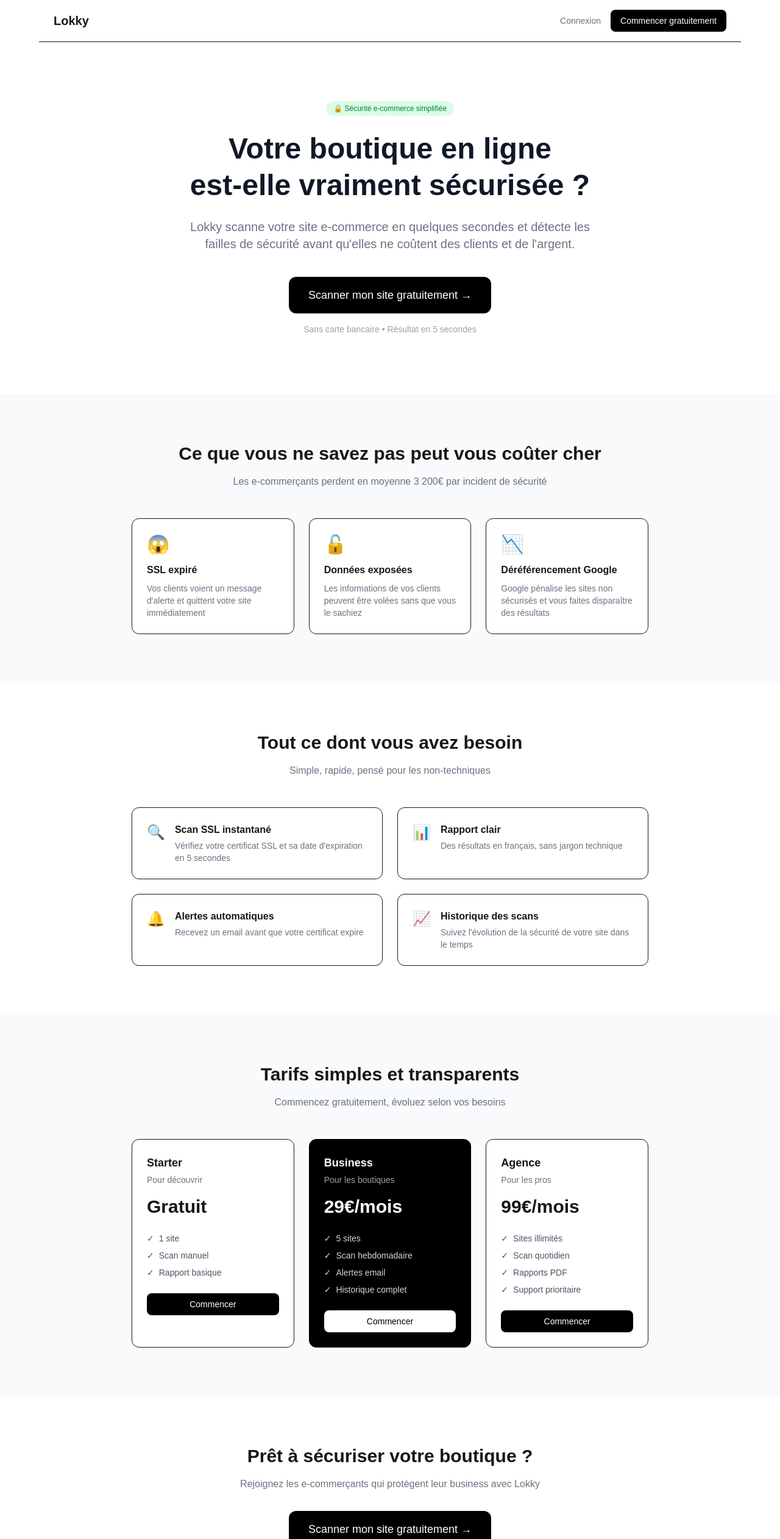
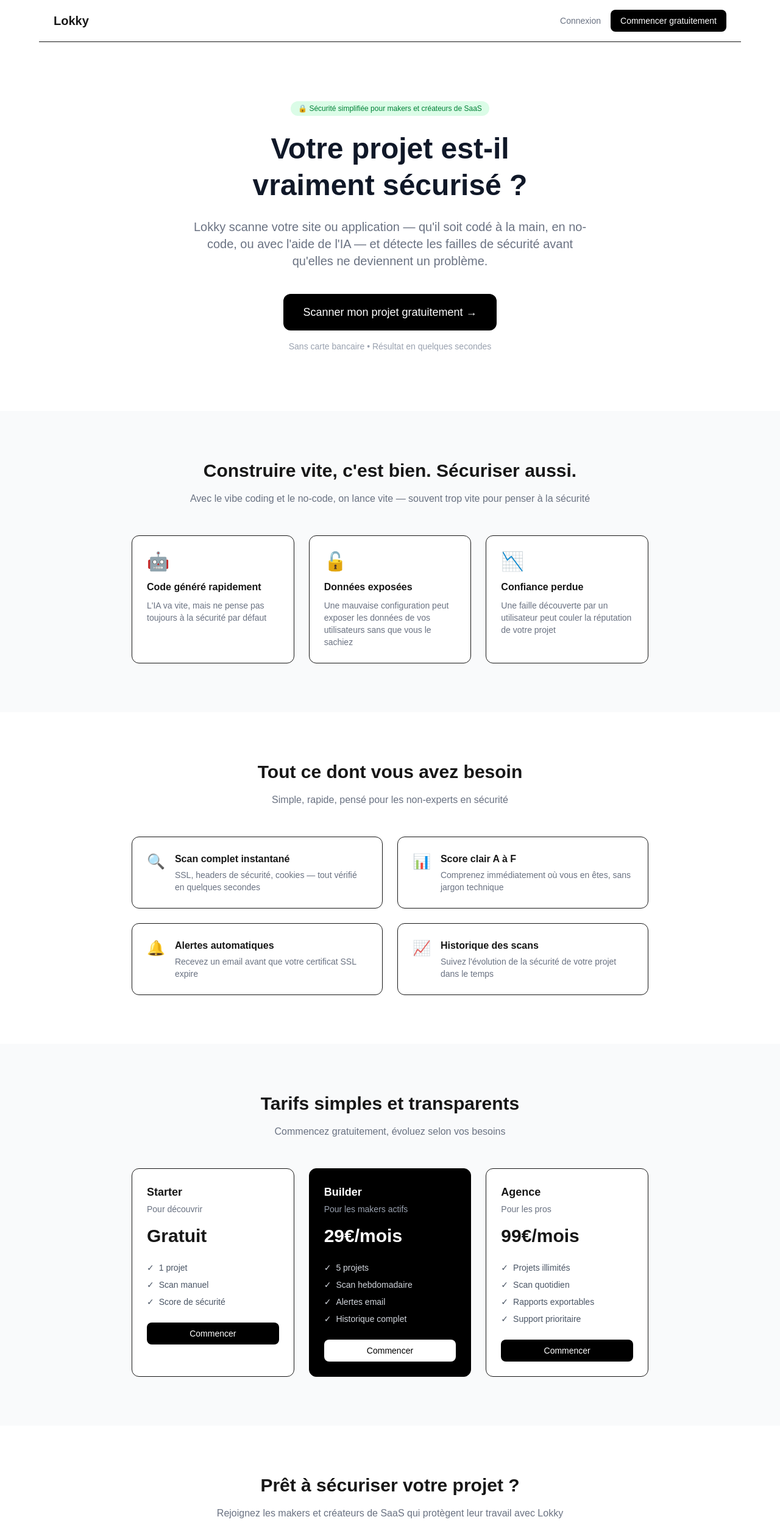
Before and after one commit to Fiodordo/lokky, a Next.js app: page / in a window 1280 px wide. Shown: the top 2524 px of the page at 61% size. Built offline with nearby package versions, Linux system fonts and the light colour scheme.

Commit message:
rebrand to general markers/SaaS audience

```diff
--- a/app/dashboard/page.tsx
+++ b/app/dashboard/page.tsx
@@ -115,13 +115,13 @@ export default function Dashboard() {
 
         {/* Scanner */}
         <div className="bg-white rounded-xl border p-6 space-y-4">
-          <h2 className="text-lg font-semibold text-gray-900">Scanner ma boutique</h2>
-          <p className="text-sm text-gray-700">Vérifiez la sécurité complète de votre boutique en ligne.</p>
+          <h2 className="text-lg font-semibold text-gray-900">Scanner mon projet</h2>
+          <p className="text-sm text-gray-700">Vérifiez la sécurité complète de votre site ou application.</p>
           <input
             type="text"
             value={url}
             onChange={(e) => setUrl(e.target.value)}
-            placeholder="monshop.fr"
+            placeholder="monprojet
             className="w-full border rounded-lg px-4 py-2 text-sm focus:outline-none focus:ring-2 focus:ring-black text-gray-900"
           />
           <button
--- a/app/page.tsx
+++ b/app/page.tsx
@@ -19,30 +19,30 @@ export default function Home() {
       {/* Hero */}
       <section className="max-w-4xl mx-auto px-6 py-24 text-center">
         <div className="inline-block bg-green-100 text-green-700 text-xs font-medium px-3 py-1 rounded-full mb-6">
-          🔒 Sécurité e-commerce simplifiée
+          🔒 Sécurité simplifiée pour makers et créateurs de SaaS
         </div>
         <h1 className="text-5xl font-bold text-gray-900 leading-tight mb-6">
-          Votre boutique en ligne<br />est-elle vraiment sécurisée ?
+          Votre projet est-il<br />vraiment sécurisé ?
         </h1>
         <p className="text-xl text-gray-500 mb-10 max-w-2xl mx-auto">
-          Lokky scanne votre site e-commerce en quelques secondes et détecte les failles de sécurité avant qu'elles ne coûtent des clients et de l'argent.
+          Lokky scanne votre site ou application — qu'il soit codé à la main, en no-code, ou avec l'aide de l'IA — et détecte les failles de sécurité avant qu'elles ne deviennent un problème.
         </p>
         <Link href="/register" className="bg-black text-white px-8 py-4 rounded-xl text-lg font-medium hover:bg-gray-800 inline-block">
-          Scanner mon site gratuitement →
+          Scanner mon projet gratuitement →
         </Link>
-        <p className="text-sm text-gray-400 mt-4">Sans carte bancaire • Résultat en 5 secondes</p>
+        <p className="text-sm text-gray-400 mt-4">Sans carte bancaire • Résultat en quelques secondes</p>
       </section>
 
       {/* Problème */}
       <section className="bg-gray-50 py-20">
         <div className="max-w-4xl mx-auto px-6 text-center">
-          <h2 className="text-3xl font-bold mb-4">Ce que vous ne savez pas peut vous coûter cher</h2>
-          <p className="text-gray-500 mb-12">Les e-commerçants perdent en moyenne 3 200€ par incident de sécurité</p>
+          <h2 className="text-3xl font-bold mb-4">Construire vite, c'est bien. Sécuriser aussi.</h2>
+          <p className="text-gray-500 mb-12">Avec le vibe coding et le no-code, on lance vite — souvent trop vite pour penser à la sécurité</p>
           <div className="grid grid-cols-1 md:grid-cols-3 gap-6">
             {[
-              { emoji: "😱", title: "SSL expiré", desc: "Vos clients voient un message d'alerte et quittent votre site immédiatement" },
-              { emoji: "🔓", title: "Données exposées", desc: "Les informations de vos clients peuvent être volées sans que vous le sachiez" },
-              { emoji: "📉", title: "Déréférencement Google", desc: "Google pénalise les sites non sécurisés et vous faites disparaître des résultats" },
+              { emoji: "🤖", title: "Code généré rapidement", desc: "L'IA va vite, mais ne pense pas toujours à la sécurité par défaut" },
+              { emoji: "🔓", title: "Données exposées", desc: "Une mauvaise configuration peut exposer les données de vos utilisateurs sans que vous le sachiez" },
+              { emoji: "📉", title: "Confiance perdue", desc: "Une faille découverte par un utilisateur peut couler la réputation de votre projet" },
             ].map((item) => (
               <div key={item.title} className="bg-white rounded-xl p-6 border text-left">
                 <div className="text-3xl mb-3">{item.emoji}</div>
@@ -58,13 +58,13 @@ export default function Home() {
       <section className="py-20">
         <div className="max-w-4xl mx-auto px-6 text-center">
           <h2 className="text-3xl font-bold mb-4">Tout ce dont vous avez besoin</h2>
-          <p className="text-gray-500 mb-12">Simple, rapide, pensé pour les non-techniques</p>
+          <p className="text-gray-500 mb-12">Simple, rapide, pensé pour les non-experts en sécurité</p>
           <div className="grid grid-cols-1 md:grid-cols-2 gap-6 text-left">
             {[
-              { emoji: "🔍", title: "Scan SSL instantané", desc: "Vérifiez votre certificat SSL et sa date d'expiration en 5 secondes" },
-              { emoji: "📊", title: "Rapport clair", desc: "Des résultats en français, sans jargon technique" },
-              { emoji: "🔔", title: "Alertes automatiques", desc: "Recevez un email avant que votre certificat expire" },
-              { emoji: "📈", title: "Historique des scans", desc: "Suivez l'évolution de la sécurité de votre site dans le temps" },
+              { emoji: "🔍", title: "Scan complet instantané", desc: "SSL, headers de sécurité, cookies — tout vérifié en quelques secondes" },
+              { emoji: "📊", title: "Score clair A à F", desc: "Comprenez immédiatement où vous en êtes, sans jargon technique" },
+              { emoji: "🔔", title: "Alertes automatiques", desc: "Recevez un email avant que votre certificat SSL expire" },
+              { emoji: "📈", title: "Historique des scans", desc: "Suivez l'évolution de la sécurité de votre projet dans le temps" },
             ].map((item) => (
               <div key={item.title} className="flex gap-4 p-6 border rounded-xl">
                 <div className="text-2xl">{item.emoji}</div>
@@ -85,9 +85,9 @@ export default function Home() {
           <p className="text-gray-500 mb-12">Commencez gratuitement, évoluez selon vos besoins</p>
           <div className="grid grid-cols-1 md:grid-cols-3 gap-6">
             {[
-              { name: "Starter", price: "Gratuit", desc: "Pour découvrir", features: ["1 site", "Scan manuel", "Rapport basique"] },
-              { name: "Business", price: "29€/mois", desc: "Pour les boutiques", features: ["5 sites", "Scan hebdomadaire", "Alertes email", "Historique complet"], highlight: true },
-              { name: "Agence", price: "99€/mois", desc: "Pour les pros", features: ["Sites illimités", "Scan quotidien", "Rapports PDF", "Support prioritaire"] },
+              { name: "Starter", price: "Gratuit", desc: "Pour découvrir", features: ["1 projet", "Scan manuel", "Score de sécurité"] },
+              { name: "Builder", price: "29€/mois", desc: "Pour les makers actifs", features: ["5 projets", "Scan hebdomadaire", "Alertes email", "Historique complet"], highlight: true },
+              { name: "Agence", price: "99€/mois", desc: "Pour les pros", features: ["Projets illimités", "Scan quotidien", "Rapports exportables", "Support prioritaire"] },
             ].map((plan) => (
               <div key={plan.name} className={`rounded-xl p-6 border text-left ${plan.highlight ? "bg-black text-white border-black" : "bg-white"}`}>
                 <h3 className="font-bold text-lg mb-1">{plan.name}</h3>
@@ -112,17 +112,17 @@ export default function Home() {
       {/* CTA Final */}
       <section className="py-20">
         <div className="max-w-2xl mx-auto px-6 text-center">
-          <h2 className="text-3xl font-bold mb-4">Prêt à sécuriser votre boutique ?</h2>
-          <p className="text-gray-500 mb-8">Rejoignez les e-commerçants qui protègent leur business avec Lokky</p>
+          <h2 className="text-3xl font-bold mb-4">Prêt à sécuriser votre projet ?</h2>
+          <p className="text-gray-500 mb-8">Rejoignez les makers et créateurs de SaaS qui protègent leur travail avec Lokky</p>
           <Link href="/register" className="bg-black text-white px-8 py-4 rounded-xl text-lg font-medium hover:bg-gray-800 inline-block">
-            Scanner mon site gratuitement →
+            Scanner mon projet gratuitement →
           </Link>
         </div>
       </section>
 
       {/* Footer */}
       <footer className="border-t py-8 text-center text-sm text-gray-400">
-        © 2026 Lokky — Sécurité e-commerce simplifiée
+        © 2026 Lokky — Sécurité simplifiée pour makers et créateurs
       </footer>
     </div>
   );
```
